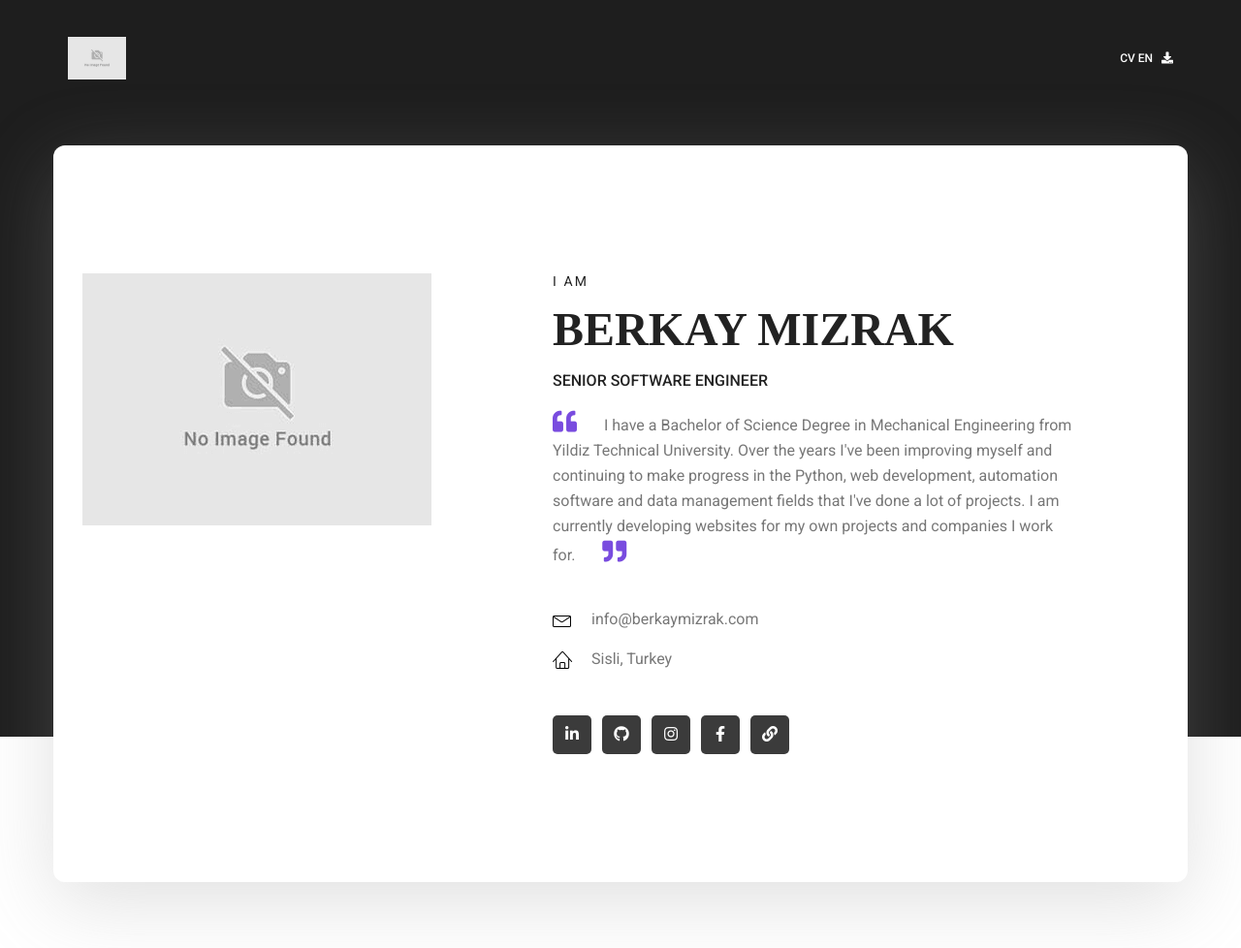
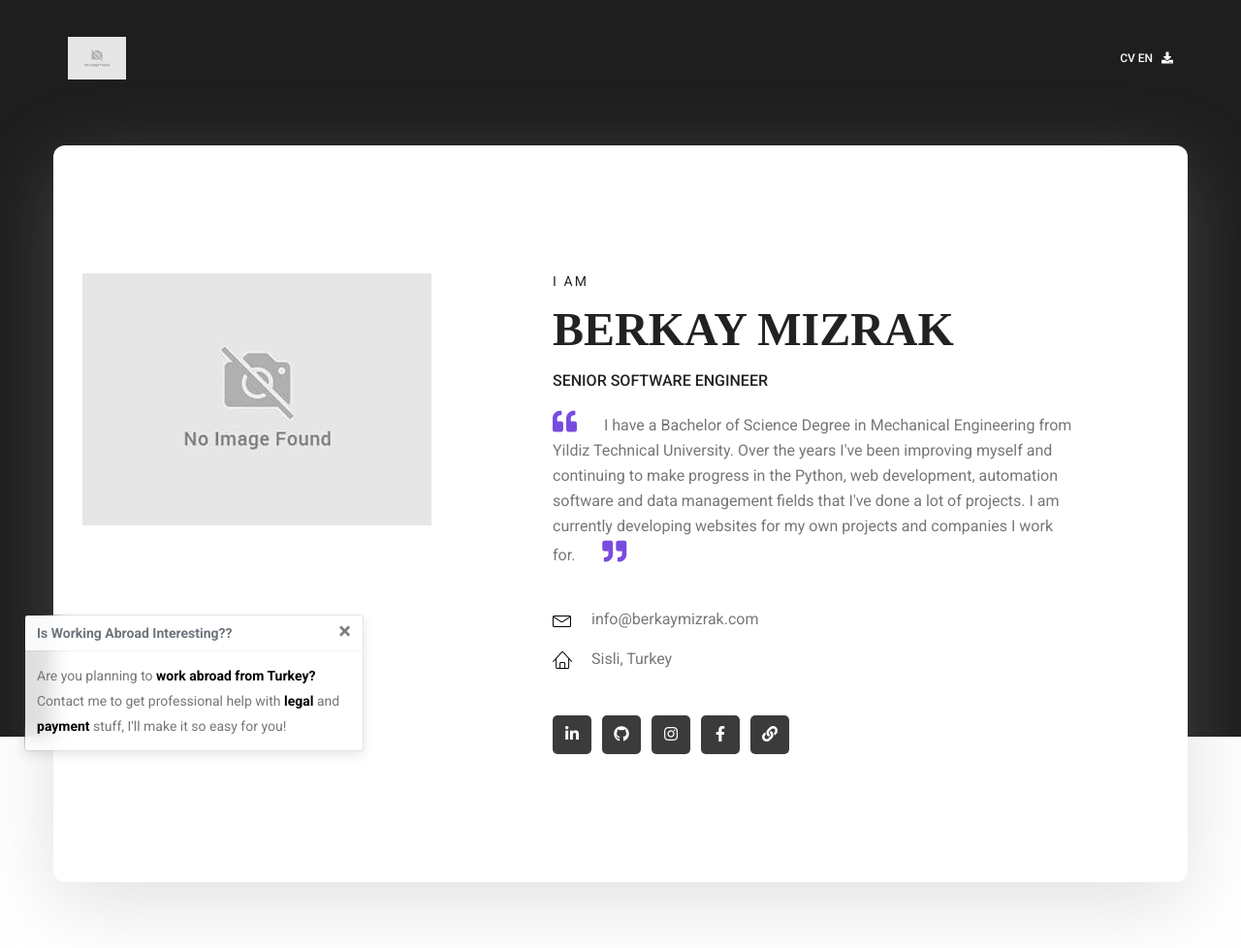
Before and after one commit to berkaymizrak/Resume-Django-Web-App, a Django app: page / in a window 1280 px wide. Shown: the top 978 px of the page at 97% size. Run offline with Django 4.2, Linux system fonts and the light colour scheme; data comes from the database, SQL or seed files in the repository; parts of the project's set-up code (start-up, migrations or seed data) failed here and were passed over; some libraries are stand-ins or nearby versions.

Commit message:
toast message added

```diff
--- a/templates/layout.html
+++ b/templates/layout.html
@@ -86,6 +86,13 @@
         .grecaptcha-badge {
             opacity: 0 !important;
         }
+
+        .toast-container {
+            position: fixed;
+            left: 25px;
+            bottom: 25px;
+            z-index: 9999;
+        }
     </style>
 
     <script>
@@ -103,6 +110,21 @@
 
 </head>
 <body>
+
+    <div class="toast-container">
+        <div class="toast" role="alert" aria-live="assertive" aria-atomic="true" data-autohide="false">
+            <div class="toast-header">
+                <strong class="mr-auto">Is Working Abroad Interesting??</strong>
+                <small class="text-muted"></small>
+                <button type="button" class="ml-2 mb-1 close" data-dismiss="toast" aria-label="Close">
+                    <span aria-hidden="true">&times;</span>
+                </button>
+            </div>
+            <div class="toast-body">
+                Are you planning to <b style="color: black!important;">work abroad from Turkey?</b> Contact me to get professional help with <b style="color: black!important;">legal</b> and <b style="color: black!important;">payment</b> stuff, I'll make it so easy for you!
+            </div>
+        </div>
+    </div>
 
 {% block body %}
 
@@ -212,6 +234,9 @@
 <script src="{% static 'template/vendors/counter-up/jquery.counterup.min.js' %}"></script>
 <script src="{% static 'template/js/mail-script.js' %}"></script>
 <script src="{% static 'template/js/theme.js' %}"></script>
+<script>
+    $('.toast').toast('show')
+</script>
 {% block extra_scripts %}
 
 {% endblock %}
```
